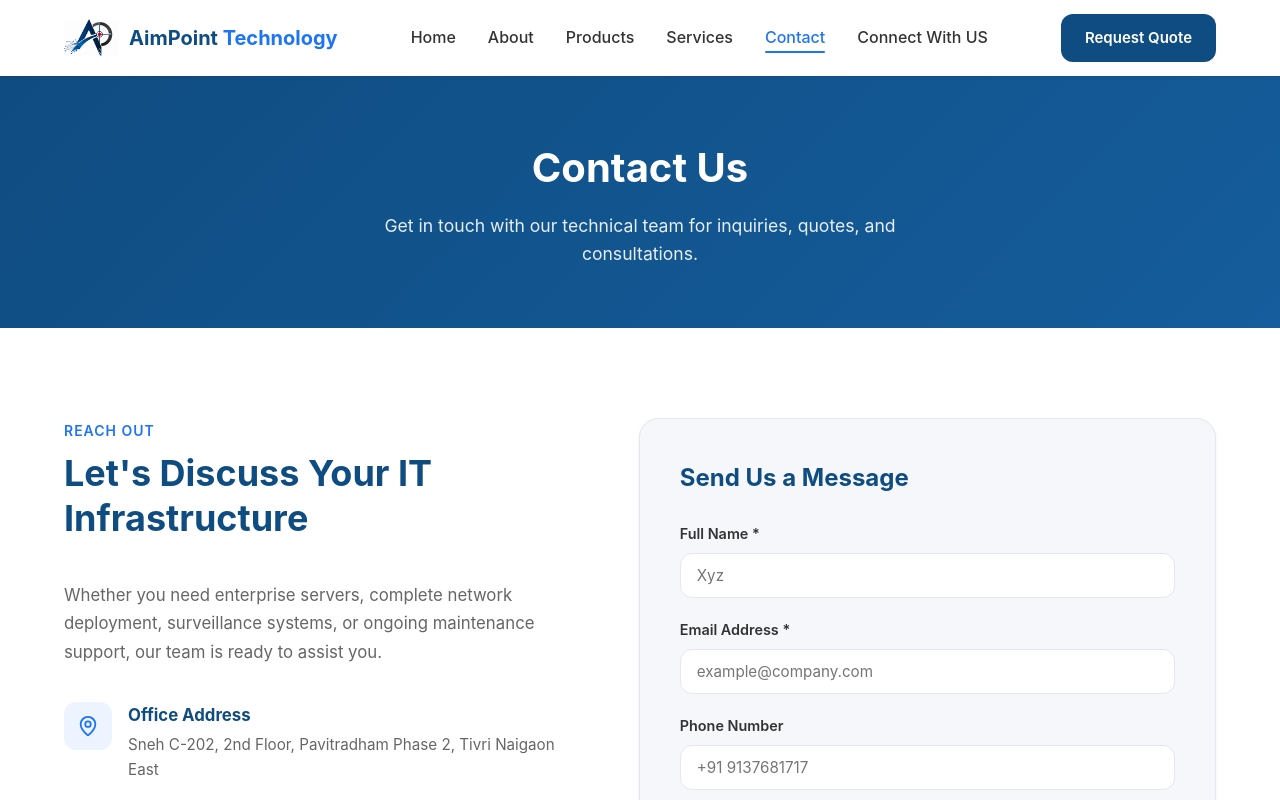
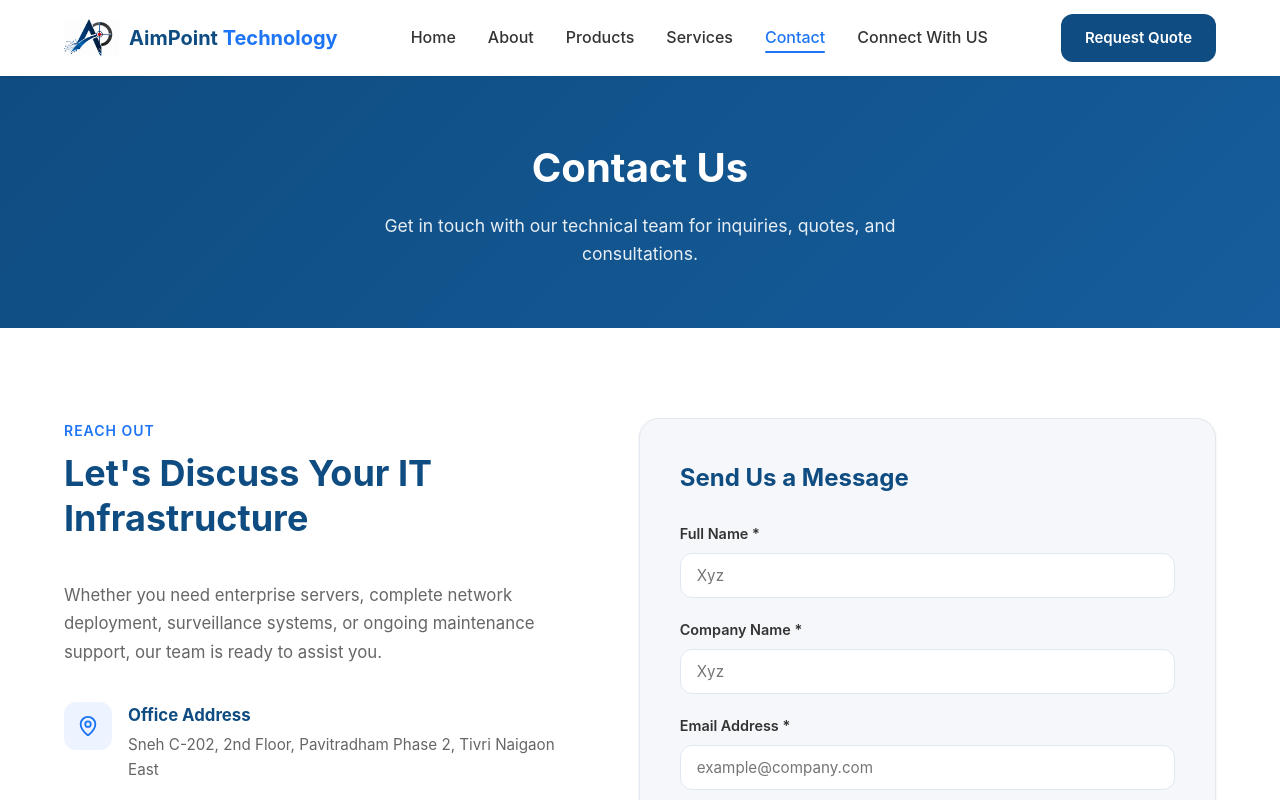
Before and after one commit to Rohit272004/AimPoint, a React (Vite) app in the folder frontend/: page /contact in a window 1280 px wide. Shown: the top 800 px of the page. Built offline with nearby package versions, Linux system fonts and the light colour scheme.

Commit message:
Form and Name updates

```diff
--- a/frontend/src/components/Hero/Hero.jsx
+++ b/frontend/src/components/Hero/Hero.jsx
@@ -22,7 +22,7 @@ export default function Hero() {
             <span className="highlight-text">Trusted Relationships</span>
           </h1>
           <p className="hero-description">
-            AimPoint Technologies provides reliable IT infrastructure solutions including enterprise servers, networking, computing, surveillance, wireless solutions, and technical support for businesses.
+            AimPoint Technology provides reliable IT infrastructure solutions including enterprise servers, networking, computing, wireless solutions and technical support for businesses.
           </p>
           <div className="hero-buttons">
             <Link to="/contact" className="btn btn-primary">
@@ -40,7 +40,7 @@ export default function Hero() {
               <span className="rack-led red"></span>
               <span className="rack-led yellow"></span>
               <span className="rack-led green"></span>
-              <span className="rack-title">AIMPOINT TECHNOLOGIES</span>
+              <span className="rack-title">AIMPOINT TECHNOLOGY</span>
             </div>
 
             <div className="rack-units">
--- a/frontend/src/pages/Contact/Contact.jsx
+++ b/frontend/src/pages/Contact/Contact.jsx
@@ -31,7 +31,7 @@ export default function Contact() {
     const subject = "Quotation Request";
 
     const message = `
-Hello AimPoint Technologies,
+Hello AimPoint Technology,
 
 I would like to request a quotation.
 
@@ -148,6 +148,18 @@ window.open(
                       />
                     </div>
                     <div className="form-group">
+                      <label htmlFor="name">Company Name *</label>
+                      <input
+                        type="text"
+                        id="company"
+                        name="company"
+                        value={formData.company}
+                        onChange={handleChange}
+                        placeholder="Xyz "
+                        required
+                      />
+                    </div>
+                    <div className="form-group">
                       <label htmlFor="email">Email Address *</label>
                       <input
                         type="email"
```
